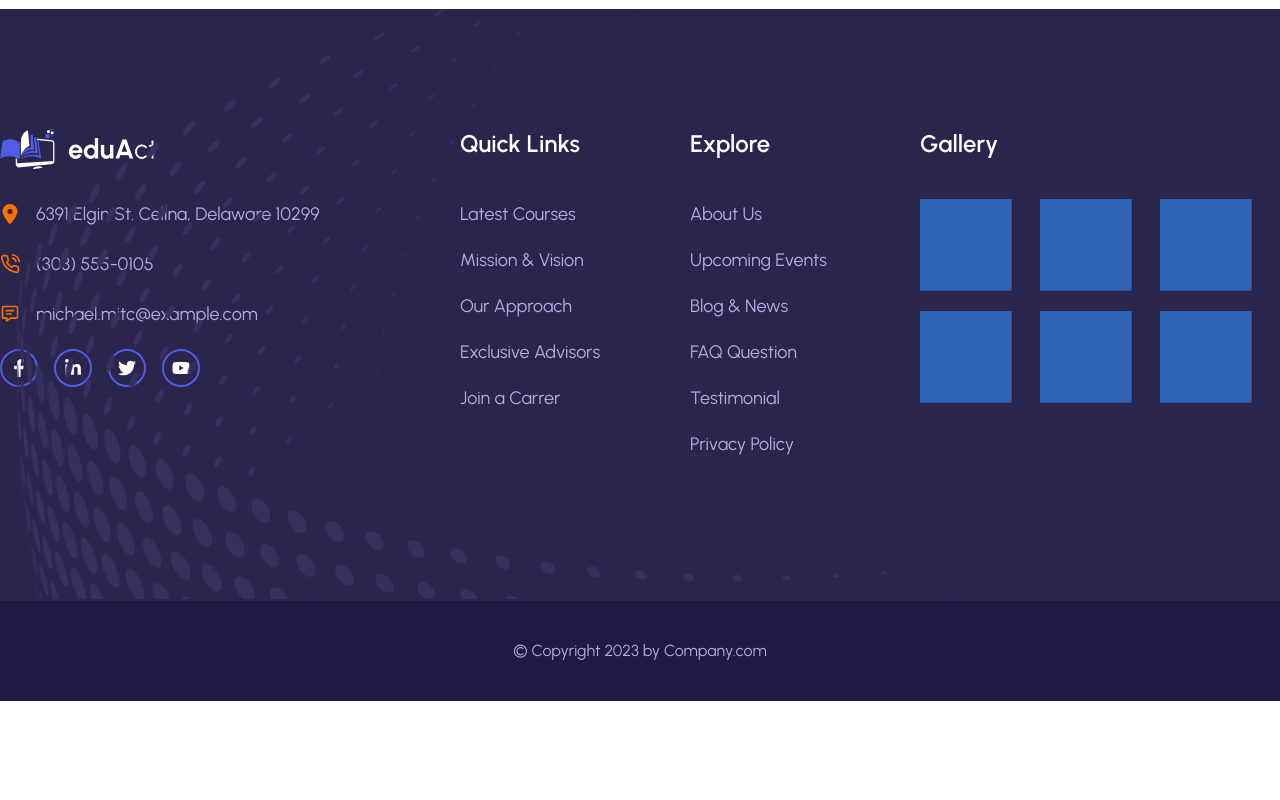
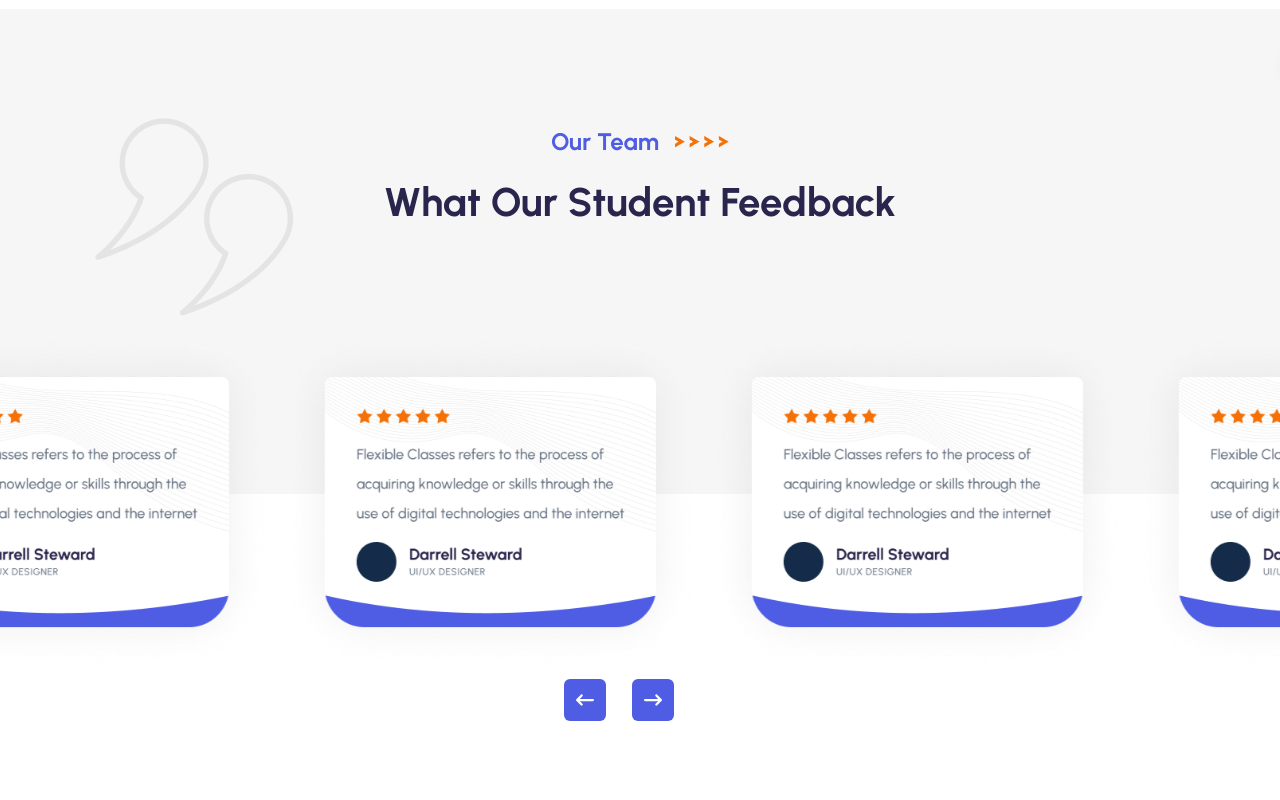
Before and after one commit to basudevkumer/eduact-frontend-design-v1, a React (Vite) app: page / in a window 1280 px wide. Shown: the part 6340-7140 px from the top of the page. Before the commit the page ends 7041 px from the top, so only its background shows below. Built offline with nearby package versions, Linux system fonts and the light colour scheme.

Commit message:
feat: in project added FeedBack Component

```diff
--- /dev/null
+++ b/src/component/home/feedback/Index.jsx
@@ -0,0 +1,92 @@
+import React from "react";
+import Slider from "react-slick";
+import Container from "../../common/Container";
+import { allImages } from "../../../hepler/imageprovider";
+import allIcons from "../../../hepler/iconProvider";
+
+const FeedBack = () => {
+  // for images & icons
+  const { carocellArrow } = allIcons;
+
+  const { homeAboutFram, feedbackBannar, feedbackComment } = allImages;
+
+  // for slick slider
+
+  function SampleNextArrow(props) {
+    const { onClick } = props;
+    return (
+      <div onClick={onClick}>
+        <span className="  text-lg text-white p-3 hover:bg-quaternary transition duration-300 ease-in-out rounded-md bg-tarnary inline-block z-10 absolute  cursor-pointer  bottom-[-40px] right-[51%] translate-x-[-50%]">
+          {carocellArrow[1].icon}
+        </span>
+      </div>
+    );
+  }
+
+  function SamplePrevArrow(props) {
+    const { onClick } = props;
+    return (
+      <div onClick={onClick}>
+        <span className="text-lg text-white p-3 hover:bg-quaternary transition duration-300 ease-in-out  rounded-md bg-tarnary inline-block z-10 absolute bottom-[-40px] translate-x-[-50%] left-[51%] cursor-pointer ">
+          {carocellArrow[0].icon}
+        </span>
+      </div>
+    );
+  }
+
+  // for settings
+  const settings = {
+    infinite: true,
+    slidesToShow: 3,
+    slidesToScroll: 1,
+    autoplay: true,
+    speed: 2000,
+    autoplaySpeed: 2000,
+    cssEase: "linear",
+    nextArrow: <SampleNextArrow />,
+    prevArrow: <SamplePrevArrow />,
+
+
+  };
+
+  return (
+    <section>
+      <div
+        className="object-cover  h-[485px] w-full"
+        style={{ backgroundImage: `url(${feedbackBannar})` }}
+      >
+        <Container>
+          <div className="flex flex-col items-center gap-y-6 pt-[120px] ">
+            <div className="flex items-center gap-x-4">
+              <h6 className="text-tarnary heading-six">Our Team</h6>
+
+              <figure>
+                <img src={homeAboutFram} alt="homeAboutFram" />
+              </figure>
+            </div>
+            <h3 className="text-primary heading-three max-w-[592px] text-center">
+              What Our Student Feedback
+            </h3>
+          </div>
+        </Container>
+      </div>
+      <div className="relative translate-y-[-165px]">
+        <Container>
+          <div   className="slider-container">
+            <Slider {...settings} >
+              {[...new Array(5)].map((_, index) => {
+                return (
+                  <figure className="">
+                    <img src={feedbackComment} alt="feedbackBannar"  className=" object-cover"/>
+                  </figure>
+                );
+              })}
+            </Slider>
+          </div>
+        </Container>
+      </div>
+    </section>
+  );
+};
+
+export default FeedBack;
--- a/src/hepler/imageprovider.jsx
+++ b/src/hepler/imageprovider.jsx
@@ -26,6 +26,8 @@ import CategoryFour from "../assets/images/categoriesFour.png";
 import CategoryFive from "../assets/images/categoriesImages5.png";
 import HomeTeam from "../assets/images/homeTeamImage.png";
 import Evanto from "../assets/images/envato.png";
+import FeedBack from "../assets/images/feedback-bannar.png";
+import FeedBackComment from "../assets/images/feedback-comment.png";
 
 export const allImages = {
   navbarImage: NavImage,
@@ -59,4 +61,6 @@ export const allImages = {
   categoryImagesFive: CategoryFive,
   hometeam: HomeTeam,
   evantoImages: Evanto,
+  feedbackBannar: FeedBack,
+  feedbackComment: FeedBackComment,
 };
--- a/src/page/Home.jsx
+++ b/src/page/Home.jsx
@@ -1,6 +1,7 @@
 import HomeAbout from "../component/home/about/Index";
 import AboutPopular from "../component/home/aboutPopular/Index";
 import Banner from "../component/home/banner/Index";
+import FeedBack from "../component/home/feedback/Index";
 import HomeCategory from "../component/home/homeCategory/Index";
 import HomeServices from "../component/home/services/Index";
 import HomeTeam from "../component/home/team/Index";
@@ -14,6 +15,7 @@ const Home = () => {
       <AboutPopular />
       <HomeCategory />
       <HomeTeam />
+      <FeedBack/>
     </>
   );
 };
```
Also changed, not shown: src/component/common/CarouselOne.jsx (+6 -3 lines), src/assets/images/feedback-bannar.png (added), src/assets/images/feedback-comment.png (added).
